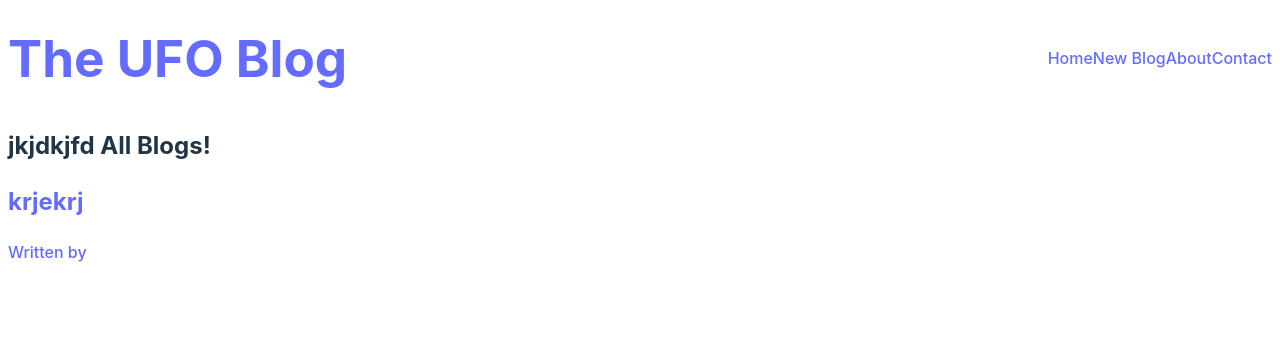
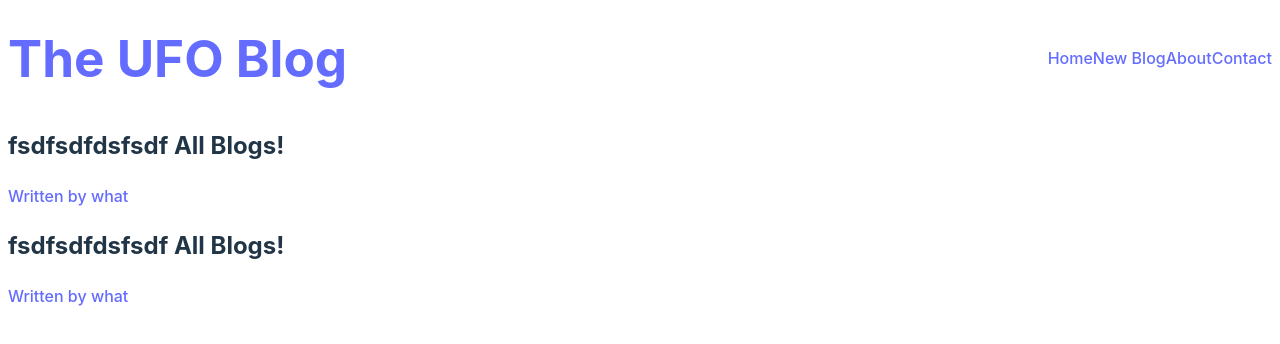
Before and after one commit to rauld323/react-ufo-blog, a Next.js app: page / in a window 1280 px wide. Shown: the top 344 px of the page. Built offline with nearby package versions, Linux system fonts and the light colour scheme; data requests are answered from the project's data file.

Commit message:
add react-query and ccreate serive, proivder, and hook file

```diff
--- a/package.json
+++ b/package.json
@@ -9,9 +9,11 @@
     "lint": "next lint"
   },
   "dependencies": {
+    "axios": "^1.6.2",
     "next": "14.0.3",
     "react": "^18",
     "react-dom": "^18",
+    "react-query": "^3.39.3",
     "styled-components": "^6.1.1"
   },
   "devDependencies": {
--- a/src/app/components/Bloglist.jsx
+++ /dev/null
@@ -1,21 +0,0 @@
-import Link from "next/link";
-
-const BlogList = ({ blog, title, slogan }) => {
-  return (
-    <div className="blog-list">
-      <h2>
-        {title} {slogan}
-      </h2>
-      {
-        <div className="blog-preview" key={blog._id}>
-          <Link href={`/blogs/${blog._id}`}>
-            <h2>{blog.name}</h2>
-            <p>Written by {blog.author}</p>
-          </Link>
-        </div>
-      }
-    </div>
-  );
-};
-
-export default BlogList;
--- /dev/null
+++ b/src/app/components/Bloglist.tsx
@@ -0,0 +1,36 @@
+import Link from "next/link";
+import { FC } from "react";
+
+interface BlogProps {
+  name?: string;
+  body?: string;
+  author: string;
+  blogId?: string;
+  title?: string;
+  slogan?: string;
+}
+
+const BlogList: FC<BlogProps> = ({
+  name,
+  body,
+  author,
+  blogId,
+  title,
+  slogan,
+}) => {
+  return (
+    <div className="blog-list">
+      <h2>
+        {title} {slogan}
+      </h2>
+      <div className="blog-preview" key={blogId}>
+        <Link href={`/blogs/${blogId}`}>
+          <h2>{name}</h2>
+          <p>Written by {author}</p>
+        </Link>
+      </div>
+    </div>
+  );
+};
+
+export default BlogList;
--- /dev/null
+++ b/src/app/data/db.json
@@ -0,0 +1,16 @@
+{
+  "blogs": [
+    {
+      "title": "fsdfsdfdsfsdf",
+      "body": "ddasdddas",
+      "author": "what",
+      "id": "1"
+    },
+    {
+      "title": "fsdfsdfdsfsdf",
+      "body": "ddasdddas",
+      "author": "what",
+      "id": "2"
+    }
+  ]
+}
--- /dev/null
+++ b/src/app/hooks/blog-hook.tsx
@@ -0,0 +1,8 @@
+import { useQuery } from "react-query";
+import { fetchBlogs } from "../services/blog-service";
+
+const useBlogs = () => {
+  return useQuery("blogs", fetchBlogs);
+};
+
+export default useBlogs;
--- a/src/app/layout.jsx
+++ b/src/app/layout.jsx
@@ -1,17 +1,13 @@
 import "./globals.css";
+import Provider from "./util/Provider";
 import Navbar from "./components/Navbar";
-
-export const metadata = {
-  title: "Next.js",
-  description: "Generated by Next.js",
-};
 
 export default function RootLayout({ children }) {
   return (
     <html lang="en">
       <body>
         <Navbar />
-        {children}
+        <Provider>{children}</Provider>
       </body>
     </html>
   );
--- a/src/app/page.jsx
+++ b/src/app/page.jsx
@@ -1,15 +1,23 @@
+"use client";
 import BlogList from "./components/Bloglist";
-
-const blog = {
-  name: "krjekrj",
-  id: "1",
-  authod: "4343433",
-};
+import useBlogs from "./hooks/blog-hook";
 
 const Home = () => {
+  const { data } = useBlogs();
+  console.log(data, "gtrt");
+
   return (
     <div className="home">
-      <BlogList blog={blog} title={"jkjdkjfd"} slogan={"All Blogs!"} />
+      {data?.map((blog, key) => (
+        <BlogList
+          key={key}
+          author={blog.author}
+          body={blog.body}
+          blogId={blog.id}
+          title={blog.title}
+          slogan={"All Blogs!"}
+        />
+      ))}
     </div>
   );
 };
--- /dev/null
+++ b/src/app/services/blog-service.tsx
@@ -0,0 +1,16 @@
+import axios from "axios";
+
+const API_BASE_URL = "http://localhost:8000";
+
+const axiosInstance = axios.create({
+  baseURL: API_BASE_URL,
+});
+
+export const fetchBlogs = async () => {
+  try {
+    const response = await axiosInstance.get("/blogs");
+    return response.data;
+  } catch (error) {
+    throw new Error("Error fetching blogs: " + error.message);
+  }
+};
--- /dev/null
+++ b/src/app/util/Provider.tsx
@@ -0,0 +1,10 @@
+"use client";
+import { ReactNode, useState } from "react";
+import { QueryClient, QueryClientProvider } from "react-query";
+
+export default function Provider({ children }: { children: ReactNode }) {
+  const [queryClient] = useState(() => new QueryClient());
+  return (
+    <QueryClientProvider client={queryClient}>{children}</QueryClientProvider>
+  );
+}
```
Also changed, not shown: 1 other file (tests, documents, lock files or other folders).
